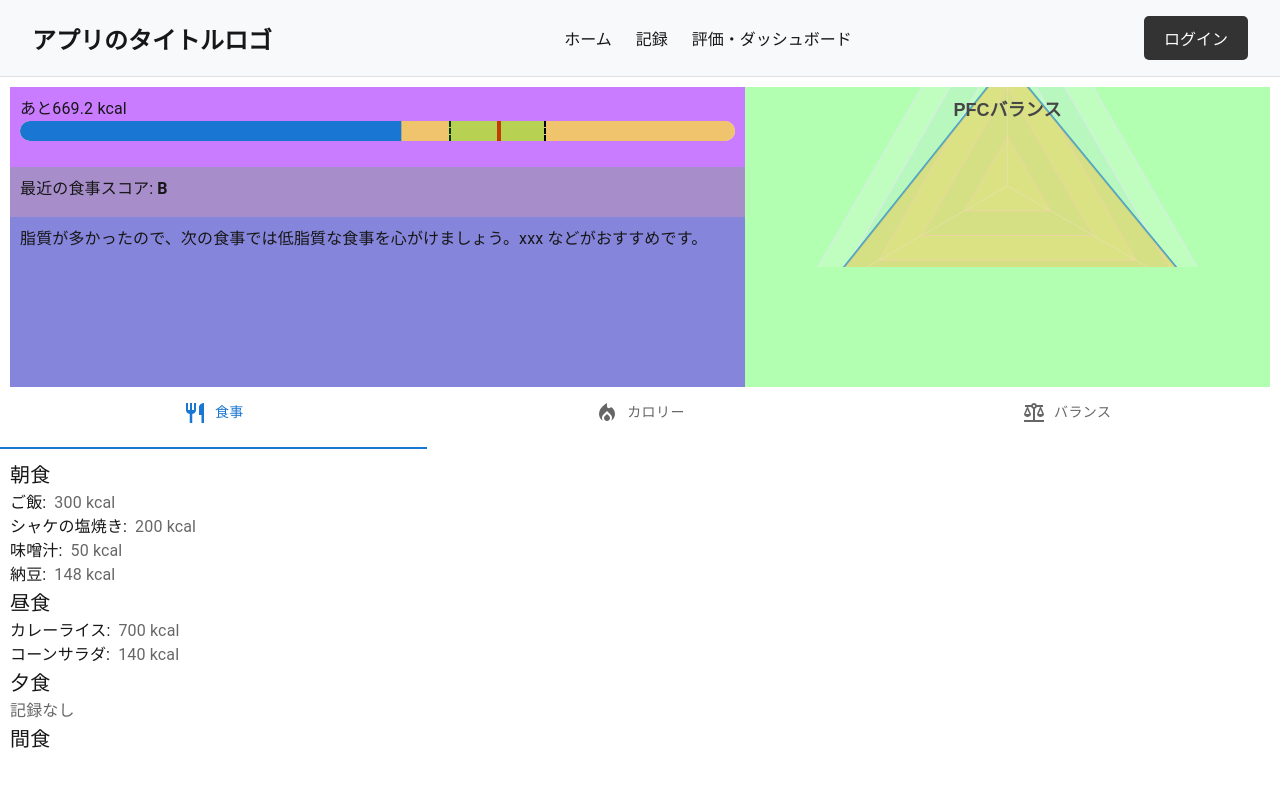
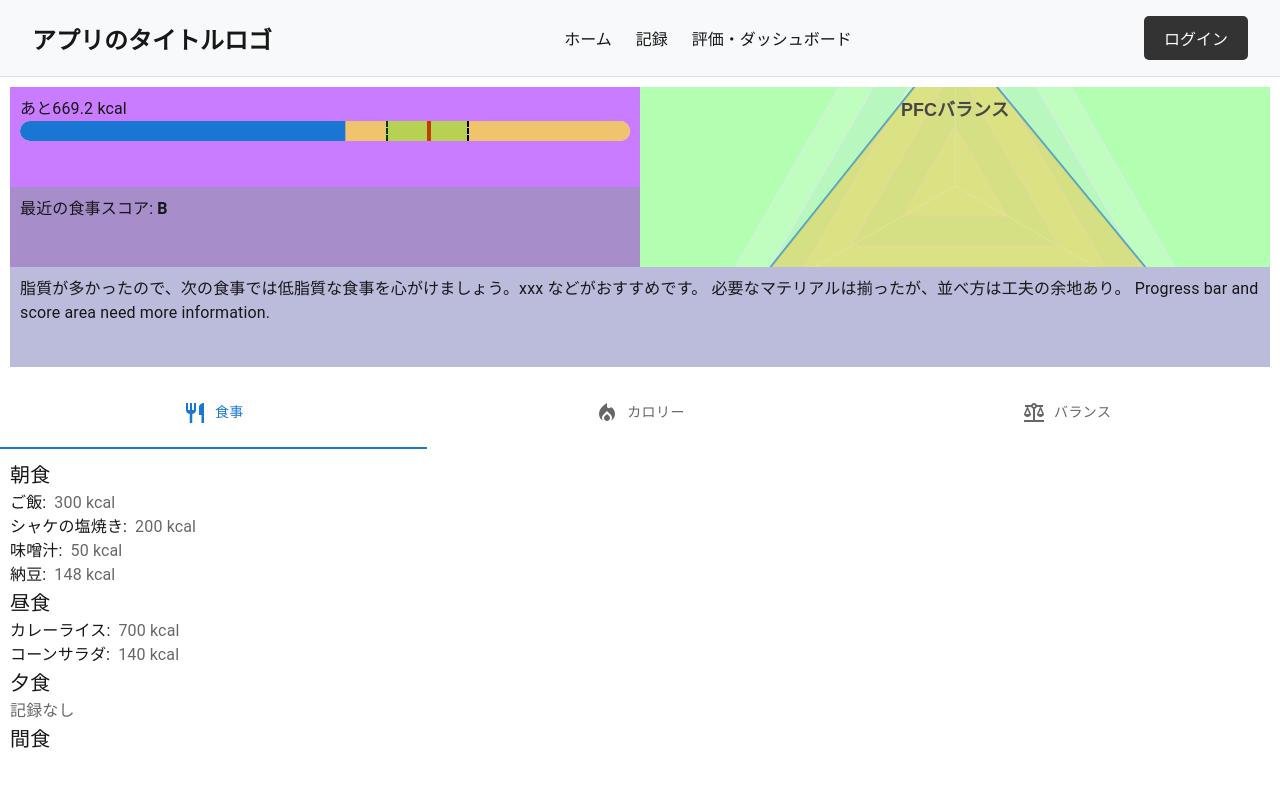
Before and after one commit to atsushi0507/dietary_web_app, a Next.js app in the folder frontend/: page /home in a window 1280 px wide. Shown: the top 786 px of the page. Built offline with nearby package versions, Linux system fonts and the light colour scheme.

Commit message:
Update Home page, components are prepared, need to sophisticate the design and containts

```diff
--- a/frontend/src/components/atoms/RadarChart.jsx
+++ b/frontend/src/components/atoms/RadarChart.jsx
@@ -20,26 +20,19 @@ const RadarChart = ({ title = "Radar Chart", darkMode, indicators, seriesData, m
         radar: [
             {
                 indicator: indicators.map((indicator, index) => ({
-                    text: indicator,
+                    name: indicator,
                     max: maxValues ? maxValues[index] : 150, // maxValuesが指定されていない場合のデフォルト値
                 })),
                 center: ["50%", "55%"], // 中心位置を調整
                 radius: radius,  // 自動計算されたradiusを使用
                 startAngle: 90,
                 splitNumber: 5,
-                // shape: "circle",
+
                 axisName: {
                     formatter: "[{value}]",
                     color: "#428bd4",
                 },
-                // splitArea: {
-                //     areaStyle: {
-                //         color: new echarts.graphic.RadialGradient(0.5, 0.5, 1, [
-                //             { offset: 0, color: "rgba(30, 144, 255, 1.0)" },
-                //             { offset: 1, color: "rgba(245, 32, 0, 1.0)" },
-                //         ]),
-                //     },
-                // },
+
                 axisLine: {
                     lineStyle: {
                         color: "rgba(211, 253, 250, 0.8)",
--- a/frontend/src/components/templates/home/topReport.jsx
+++ b/frontend/src/components/templates/home/topReport.jsx
@@ -9,8 +9,8 @@ const TopReport = () => {
     return (
         <TopContainer>
             <Grid container direction="row">
-                <Grid size={7}>
-                    <div style={{backgroundColor: "rgba(0, 0, 255, 0.3)", height: "300px"}}>
+                <Grid size={6}>
+                    <div style={{backgroundColor: "rgba(0, 0, 255, 0.3)", height: "180px"}}>
                         <ProgressBarArea>
                             <Typography variant="body1">
                                 あと{Math.round(2230.5 * 0.3 * 10) / 10} kcal
@@ -30,15 +30,10 @@ const TopReport = () => {
                                 最近の食事スコア: <strong>B</strong>
                             </Typography>
                         </ScoreArea>
-                        <FeedbackArea>
-                            <Typography variant="body1">
-                                脂質が多かったので、次の食事では低脂質な食事を心がけましょう。xxx などがおすすめです。
-                            </Typography>
-                        </FeedbackArea>
                     </div>
                 </Grid>
-                <Grid size={5}>
-                    <div style={{backgroundColor: "rgba(0, 255, 0, 0.3)", height: "300px"}}>
+                <Grid size={6}>
+                    <div style={{backgroundColor: "rgba(0, 255, 0, 0.3)", height: "180px"}}>
                     <RadarChart
                         title="PFCバランス"
                         darkMode={false}
@@ -53,6 +48,15 @@ const TopReport = () => {
 
                     </div>
                 </Grid>
+                <div style={{height: "120px"}}>
+                        <FeedbackArea>
+                            <Typography variant="body1">
+                                脂質が多かったので、次の食事では低脂質な食事を心がけましょう。xxx などがおすすめです。
+                                必要なマテリアルは揃ったが、並べ方は工夫の余地あり。
+                                Progress bar and score area need more information.
+                            </Typography>
+                        </FeedbackArea>
+                    </div>
             </Grid>
         </TopContainer>
     );
@@ -66,7 +70,7 @@ const TopContainer = styled.div`
 `
 
 const ProgressBarArea = styled.div`
-    height: 80px;
+    height: 100px;
     padding: 10px;
     background-color: rgba(255, 0, 255, 0.3);
     display: flex;
@@ -74,13 +78,13 @@ const ProgressBarArea = styled.div`
 `
 
 const ScoreArea = styled.div`
-    height: 50px;
+    height: 80px;
     padding: 10px;
     background-color: rgba(144, 60, 80, 0.3);
 `
 
 const FeedbackArea = styled.div`
-    height: 170px;
+    height: 100px;
     padding: 10px;
     background-color: rgba(30, 30, 140, 0.3);
 `
```
